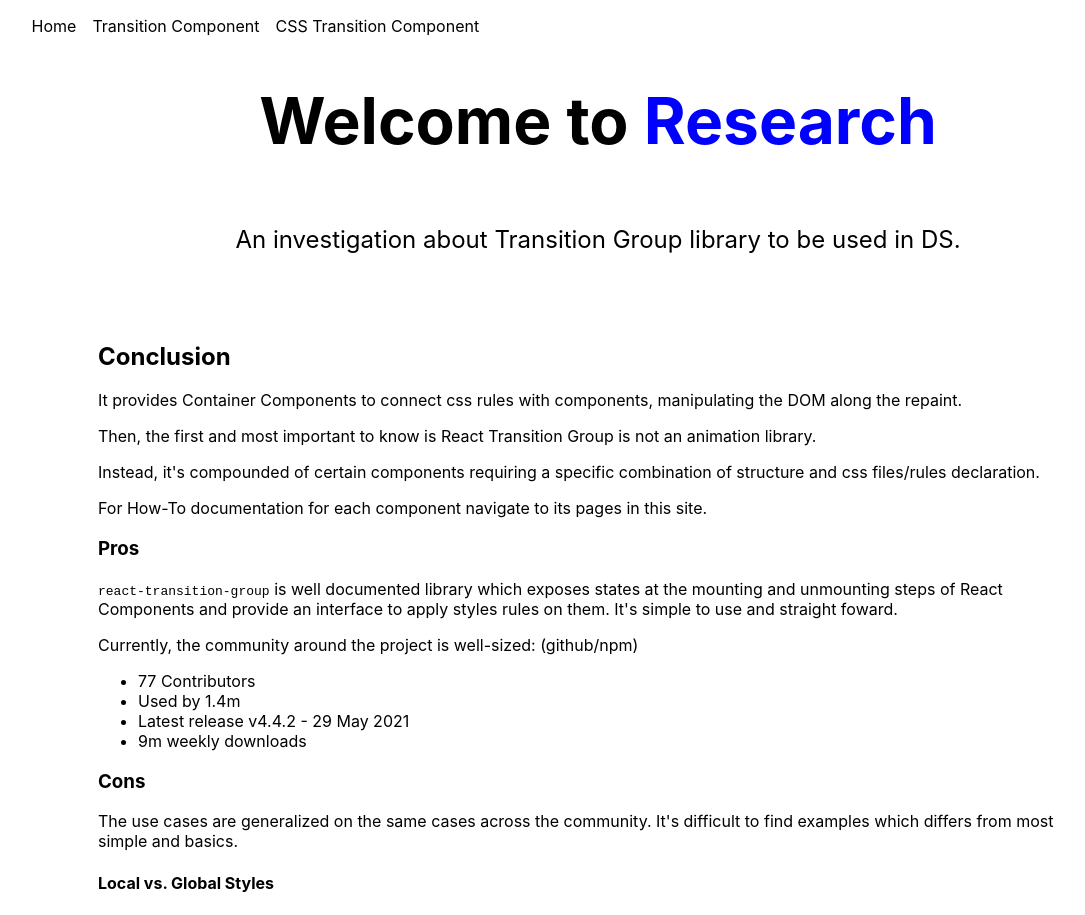
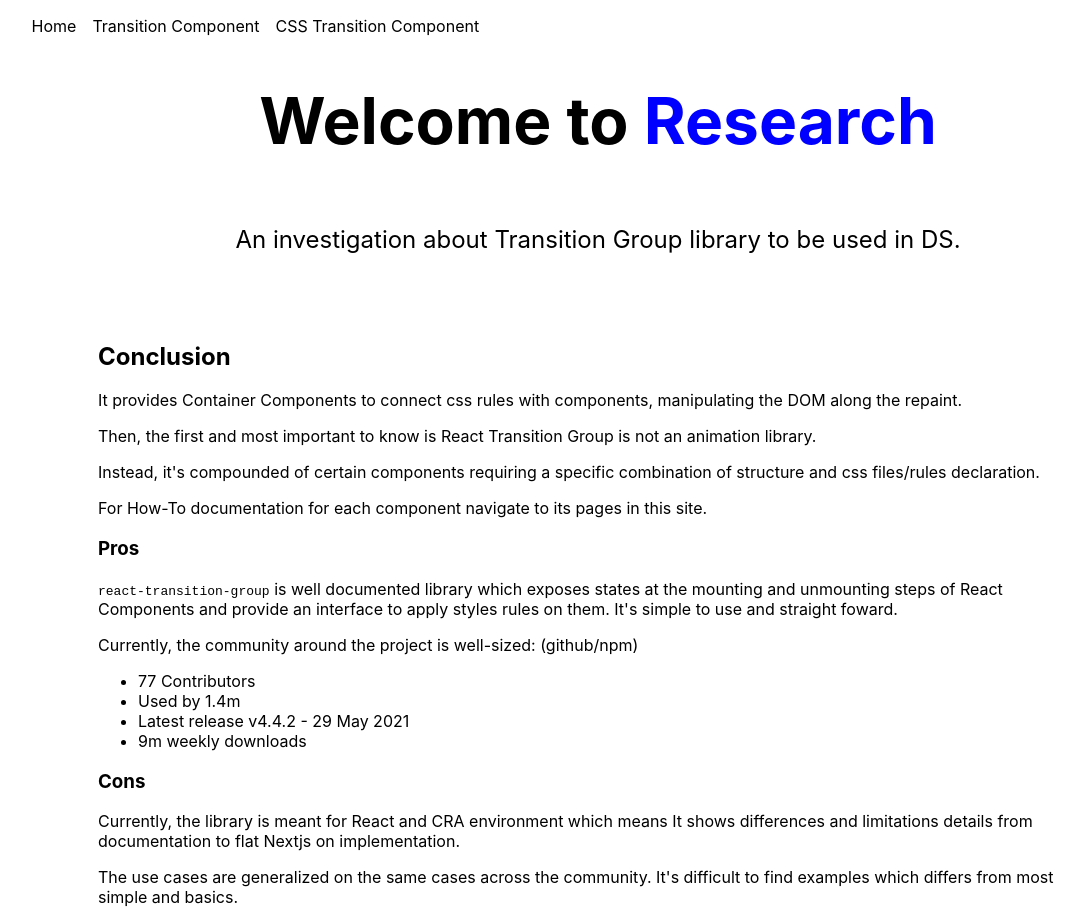
Before and after one commit to laugsg/transition-group, a Next.js app: page / in a window 1280 px wide. Shown: the top 915 px of the page, without its empty margins (42-1127 px from the left). Built offline with nearby package versions, Linux system fonts and the light colour scheme.

Commit message:
update > README

```diff
--- a/pages/index.js
+++ b/pages/index.js
@@ -72,6 +72,13 @@ export default function Home() {
           {/* Cons */}
           <article className={styles.article}>
             <h3>Cons</h3>
+
+            <p>
+              Currently, the library is meant for React and CRA environment
+              which means It shows differences and limitations details from
+              documentation to flat Nextjs on implementation.
+            </p>
+
             <p>
               The use cases are generalized on the same cases across the
               community. It's difficult to find examples which differs from most
@@ -79,11 +86,6 @@ export default function Home() {
             </p>
 
             <h4>Local vs. Global Styles</h4>
-            <p>
-              Currently, the library is meant for React and CRA environment
-              which means It shows differences and limitations details from
-              documentation to flat Nextjs on implementation.
-            </p>
             <p>
               At glance, as React library doesn't perfectly fit into Nextjs,
               components as CSSTransition can load their own styles files in
```
